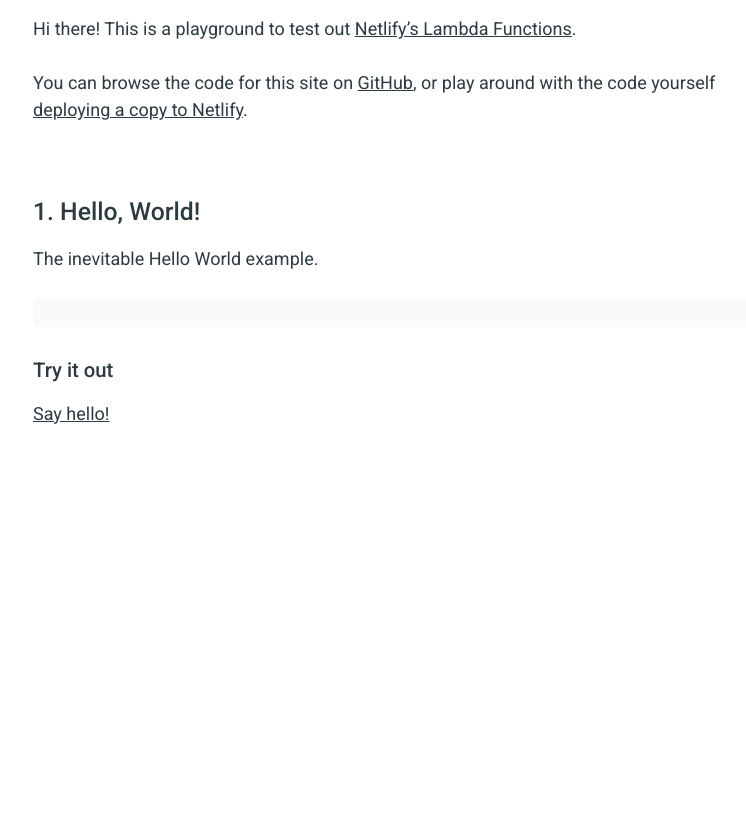
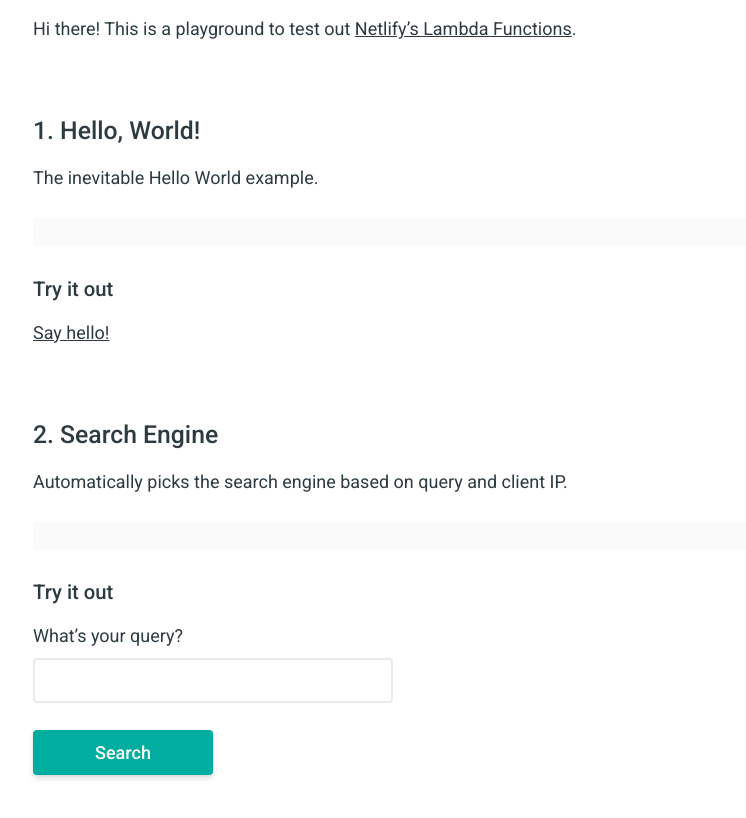
Before and after one commit to zurawiki/se-switch, a website built with webpack: page src/index.html in a window 1280 px wide. Shown: the part 118-936 px from the top of the page, without its empty margins (247-993 px from the left). Before the commit the page ends 800 px from the top, so only its background shows below. Built offline with nearby package versions, Linux system fonts and the light colour scheme; files whose address does not match are found by name.

Commit message:
Query content branching

```diff
--- a/package.json
+++ b/package.json
@@ -31,6 +31,7 @@
     "webpack-dev-server": "^3.1.3"
   },
   "dependencies": {
+    "is-chinese": "^1.2.5",
     "normalize.css": "^8.0.0",
     "qs": "^6.6.0"
   }
--- a/src/index.html
+++ b/src/index.html
@@ -14,13 +14,7 @@
     Hi there! This is a playground to test out
     <a href="https://www.netlify.com/docs/functions">Netlify’s Lambda Functions</a>.
   </p>
-  <p>
-    You can browse the code for this site on
-    <a href="https://github.com/imorente/netlify-functions-example">GitHub</a>,
-    or play around with the code yourself
-    <a href="https://app.netlify.com/start/deploy?repository=https://github.com/imorente/netlify-functions-example">
-      deploying a copy to Netlify</a>.
-  </p>
+
   <article>
     <h2>Hello, World!</h2>
     <p>The inevitable Hello World example.</p>
@@ -29,6 +23,21 @@
     <p><a href="/.netlify/functions/hello">Say hello!</a></p>
   </article>
 
+
+  <article>
+    <h2>Search Engine</h2>
+    <p>Automatically picks the search engine based on query and client IP.</p>
+    <pre class="language-js"><code><%= require('html-loader!./lambda/search.js') %></code></pre>
+    <h3>Try it out</h3>
+    <form action="/.netlify/functions/search" method="GET">
+      <p>
+        <label>What’s your query?<br /><input type="search" name="q"></label>
+      </p>
+      <p><button type="submit">Search</button></p>
+    </form>
+  </article>
+  </article>
+
   <script src="https://cdn.jsdelivr.net/npm/prismjs@1.14.0/prism.min.js"></script>
   <script src="main.js"></script>
 </body>
--- /dev/null
+++ b/src/lambda/search.js
@@ -0,0 +1,41 @@
+const isChinese = require('is-chinese')
+const { stringify } = require("qs");
+
+const BAIDU_ENGINE = ['https://www.baidu.com/s', 'wd']
+const BING_ENGINE = ['https://cn.bing.com/search', 'q']
+const GOOGLE_ENGINE = ['https://www.google.com/search', 'q']
+
+function getEngine(searchQuery, ipAddress) {
+  if (isChinese(searchQuery)) {
+    // query is all Chinese characters
+    return BAIDU_ENGINE;
+  }
+
+  // ip is China
+  if (false) {
+    return BING_ENGINE;
+  }
+
+  return GOOGLE_ENGINE;
+}
+
+function redirectToEngine([url, queryParamKey], query, callback) {
+  callback(null, {
+    statusCode: 302,
+    headers: {
+      'Location': url + stringify({ [queryParamKey]: query }, { addQueryPrefix: true }),
+    },
+    body: '',
+  });
+}
+
+exports.handler = (event, context, callback) => {
+  console.log(event);
+
+  const { queryStringParameters } = event;
+  const query = queryStringParameters['q'];
+
+  const engine = getEngine(query, '')
+
+  redirectToEngine(engine, query, callback)
+};
```
Also changed, not shown: src/lambda/redirect.js (deleted, +0 -13 lines), 1 other file.
